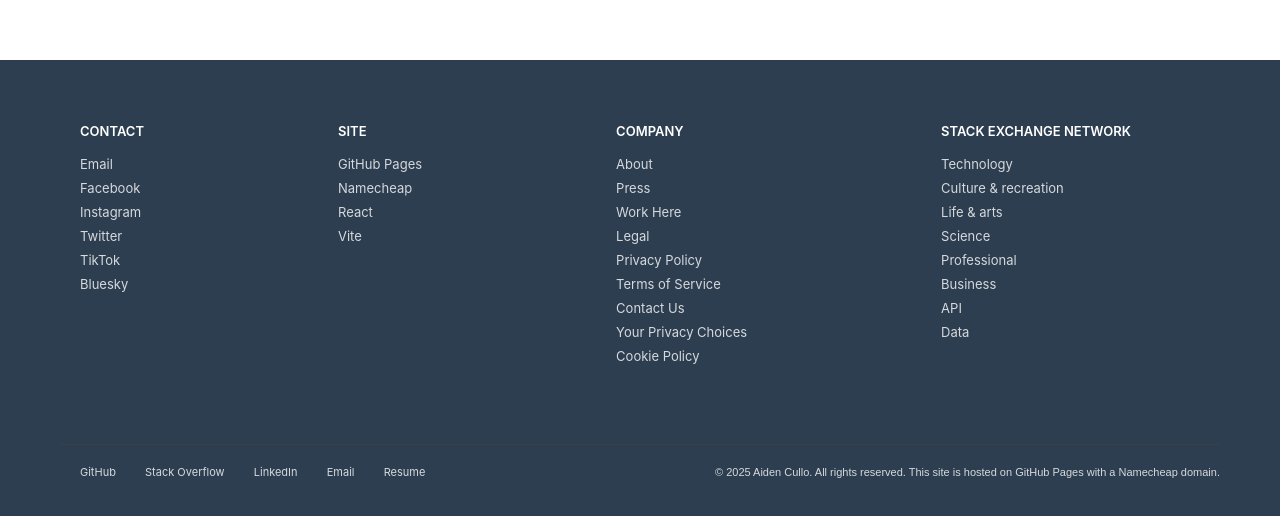
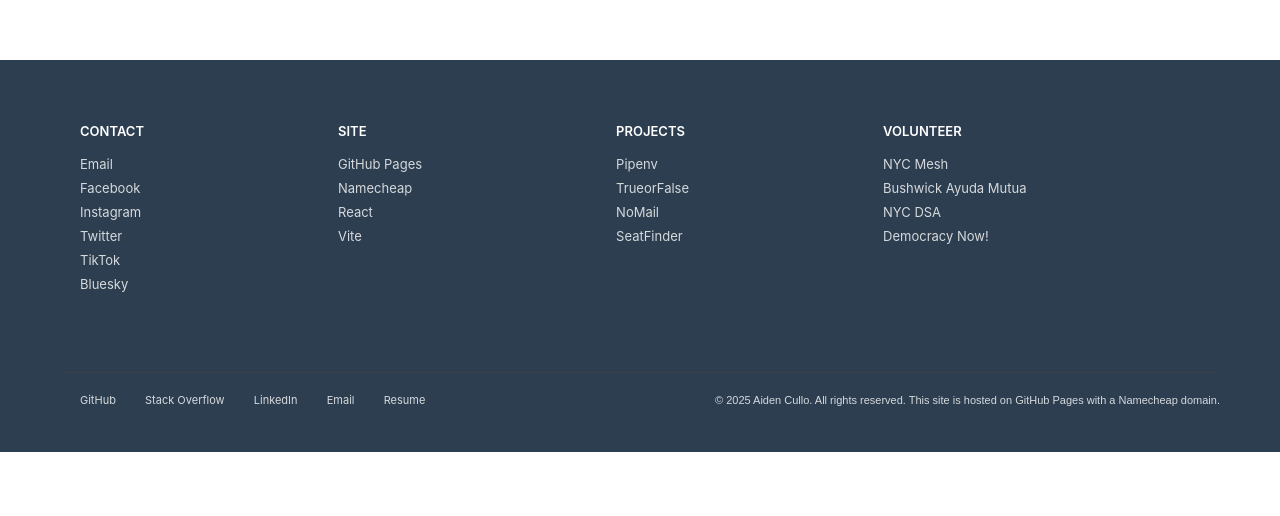
Before and after one commit to aidencullo/beta.aidencullo.com, a React (Vite) app: page / in a window 1280 px wide. Shown: the part 1700-2216 px from the top of the page. After the commit the page ends 2152 px from the top, so only its background shows below. Built offline with nearby package versions, Linux system fonts and the light colour scheme.

Commit message:
Update footer with Projects and Volunteer sections

```diff
--- a/src/components/Footer.tsx
+++ b/src/components/Footer.tsx
@@ -27,30 +27,21 @@ const Footer = () => {
           </ul>
         </div>
         <div className="footer-section">
-          <h3><InternalLink href="#" title="Company" className="header-me-link">Company</InternalLink></h3>
+          <h3><InternalLink href="#" title="Projects" className="header-me-link">Projects</InternalLink></h3>
           <ul>
-            <li><InternalLink href="#" title="About" className="header-me-link">About</InternalLink></li>
-            <li><InternalLink href="#" title="Press" className="header-me-link">Press</InternalLink></li>
-            <li><InternalLink href="#" title="Work Here" className="header-me-link">Work Here</InternalLink></li>
-            <li><InternalLink href="#" title="Legal" className="header-me-link">Legal</InternalLink></li>
-            <li><InternalLink href="#" title="Privacy Policy" className="header-me-link">Privacy Policy</InternalLink></li>
-            <li><InternalLink href="#" title="Terms of Service" className="header-me-link">Terms of Service</InternalLink></li>
-            <li><InternalLink href="#" title="Contact Us" className="header-me-link">Contact Us</InternalLink></li>
-            <li><InternalLink href="#" title="Your Privacy Choices" className="header-me-link">Your Privacy Choices</InternalLink></li>
-            <li><InternalLink href="#" title="Cookie Policy" className="header-me-link">Cookie Policy</InternalLink></li>
+            <li><a href="https://github.com/pypa/pipenv" target="_blank" rel="noopener noreferrer" className="header-me-link">Pipenv</a></li>
+            <li><a href="https://github.com/aidencullo/trueorfalse.online" target="_blank" rel="noopener noreferrer" className="header-me-link">TrueorFalse</a></li>
+            <li><a href="https://github.com/aidencullo/nomail" target="_blank" rel="noopener noreferrer" className="header-me-link">NoMail</a></li>
+            <li><a href="https://github.com/aidencullo/seatFinder" target="_blank" rel="noopener noreferrer" className="header-me-link">SeatFinder</a></li>
           </ul>
         </div>
         <div className="footer-section">
-          <h3><InternalLink href="#" title="Stack Exchange Network" className="header-me-link">Stack Exchange Network</InternalLink></h3>
+          <h3><InternalLink href="#" title="Volunteer" className="header-me-link">Volunteer</InternalLink></h3>
           <ul>
-            <li><InternalLink href="#" title="Technology" className="header-me-link">Technology</InternalLink></li>
-            <li><InternalLink href="#" title="Culture & recreation" className="header-me-link">Culture & recreation</InternalLink></li>
-            <li><InternalLink href="#" title="Life & arts" className="header-me-link">Life & arts</InternalLink></li>
-            <li><InternalLink href="#" title="Science" className="header-me-link">Science</InternalLink></li>
-            <li><InternalLink href="#" title="Professional" className="header-me-link">Professional</InternalLink></li>
-            <li><InternalLink href="#" title="Business" className="header-me-link">Business</InternalLink></li>
-            <li><InternalLink href="#" title="API" className="header-me-link">API</InternalLink></li>
-            <li><InternalLink href="#" title="Data" className="header-me-link">Data</InternalLink></li>
+            <li><a href="https://www.nycmesh.net/" target="_blank" rel="noopener noreferrer" className="header-me-link">NYC Mesh</a></li>
+            <li><a href="https://bushwickayudamutua.com/" target="_blank" rel="noopener noreferrer" className="header-me-link">Bushwick Ayuda Mutua</a></li>
+            <li><a href="https://socialists.nyc/" target="_blank" rel="noopener noreferrer" className="header-me-link">NYC DSA</a></li>
+            <li><a href="https://www.democracynow.org/2025/8/6/headlines/advocates_launch_protest_camp_outside_new_york_city_immigration_offices" target="_blank" rel="noopener noreferrer" className="header-me-link">Democracy Now!</a></li>
           </ul>
         </div>
       </div>
```
